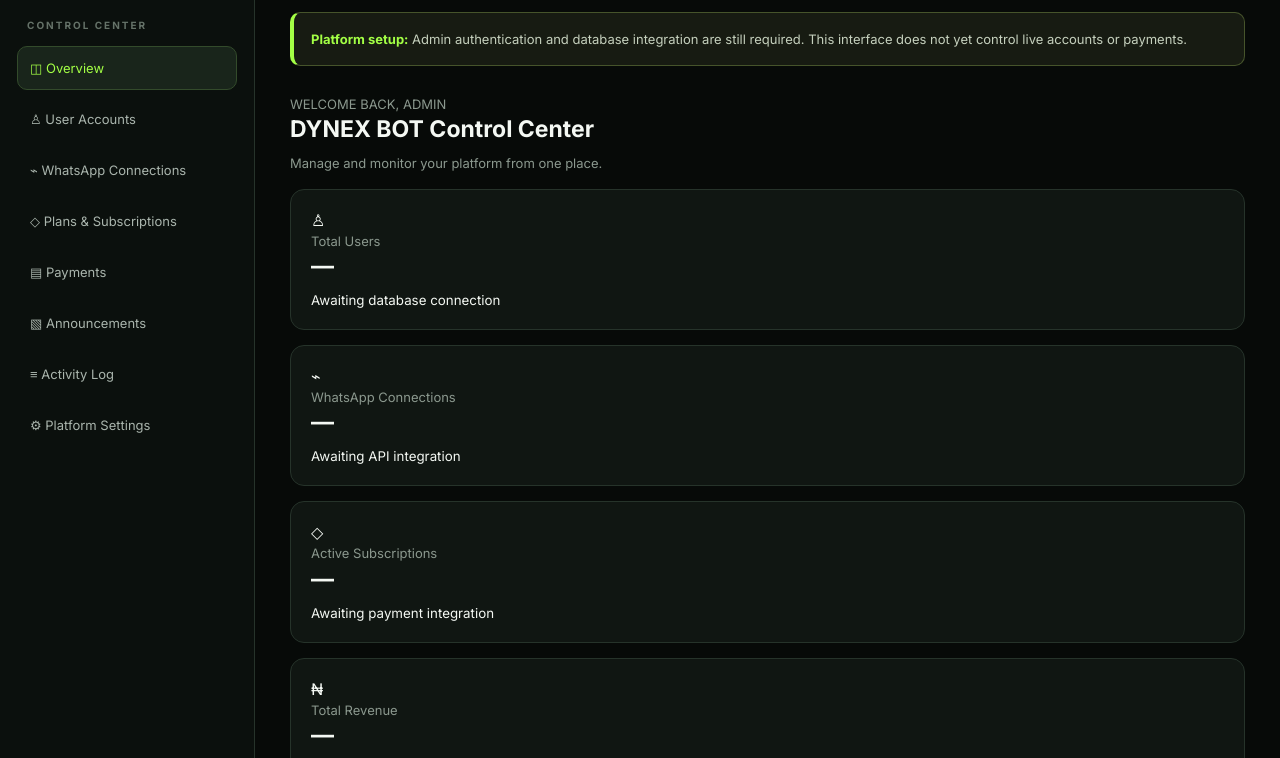
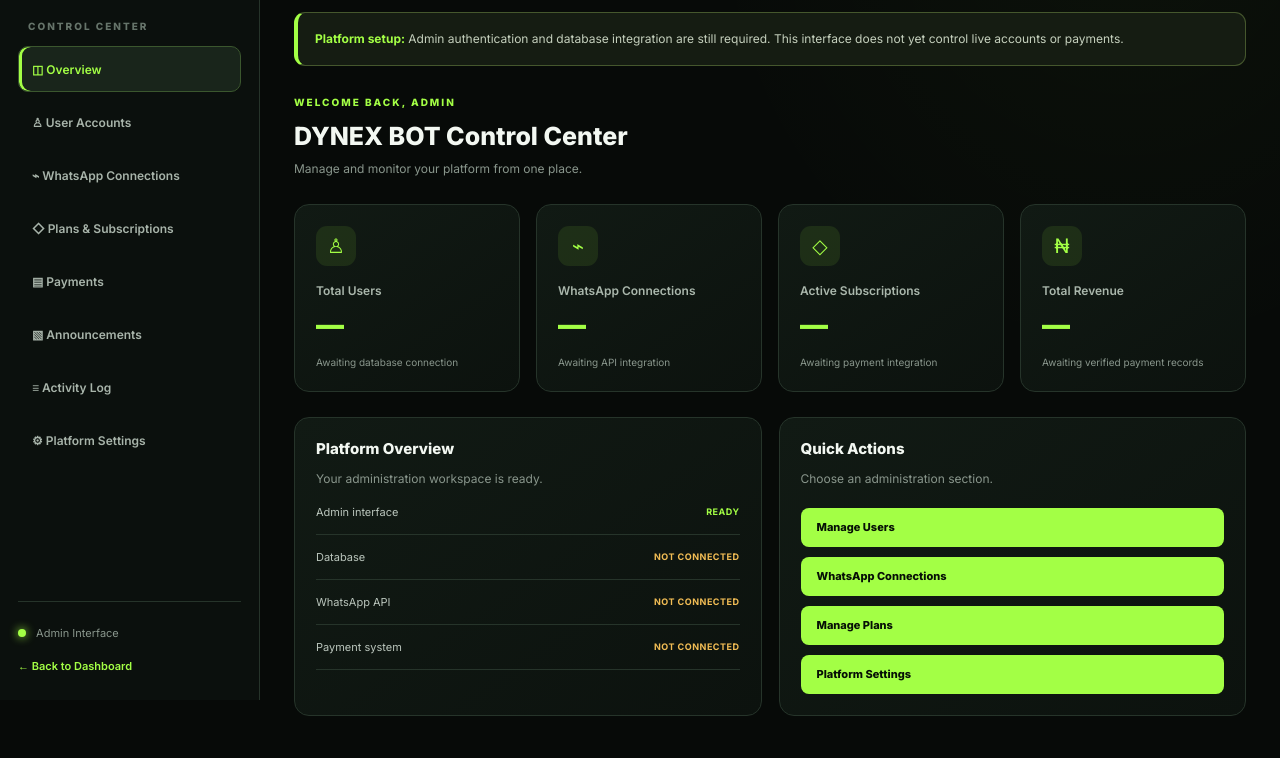
Before and after one commit to greatestpower540-rgb/-DYNEX-BOT, a plain HTML site: page admin.html in a window 1280 px wide. Shown: the part 100-858 px from the top of the page. Drawn offline with Linux system fonts and the light colour scheme.

Commit message:
Update admin.css

```diff
--- a/css/admin.css
+++ b/css/admin.css
@@ -1,32 +1,49 @@
 
-@import url('https://fonts.googleapis.com/css2?family=Inter:wght@400;500;600;700;800&display=swap');
+@import url('https://fonts.googleapis.com/css2?family=Inter:wght@400;500;600;700;800;900&display=swap');
 
 :root {
   --bg: #070a08;
-  --panel: #101612;
-  --panel2: #151e18;
+  --sidebar: #0b100d;
+  --panel: #101712;
+  --panel-light: #151f18;
   --green: #a3ff45;
-  --green-dark: #79d92b;
-  --text: #f4f8f3;
-  --muted: #8b988e;
-  --border: #26332a;
+  --green-dark: #78d52b;
+  --text: #f3f8f2;
+  --muted: #89968c;
+  --border: #26342a;
+  --danger: #ff5b66;
+  --warning: #f2bd55;
+  --radius: 15px;
 }
 
 * {
-  box-sizing: border-box;
   margin: 0;
   padding: 0;
+  box-sizing: border-box;
+}
+
+html {
+  scroll-behavior: smooth;
 }
 
 body {
-  font-family: 'Inter', sans-serif;
+  min-height: 100vh;
   background: var(--bg);
   color: var(--text);
-  min-height: 100vh;
+  font-family: 'Inter', sans-serif;
+  font-size: 14px;
+  overflow-x: hidden;
 }
 
-button, a {
+button,
+input,
+textarea,
+select {
   font: inherit;
+}
+
+button {
+  cursor: pointer;
 }
 
 a {
@@ -34,9 +51,7 @@ a {
   text-decoration: none;
 }
 
-button {
-  cursor: pointer;
-}
+/* MAIN LAYOUT */
 
 .admin-shell {
   display: flex;
@@ -46,13 +61,19 @@ button {
 /* SIDEBAR */
 
 .sidebar {
-  width: 255px;
-  min-width: 255px;
-  background: #0b100d;
+  width: 260px;
+  min-width: 260px;
+  min-height: 100vh;
+  position: sticky;
+  top: 0;
+  height: 100vh;
+  overflow-y: auto;
+  padding: 27px 18px;
+  background: var(--sidebar);
   border-right: 1px solid var(--border);
-  padding: 28px 17px;
   display: flex;
   flex-direction: column;
+  z-index: 50;
   transition: transform .3s ease;
 }
 
@@ -60,10 +81,10 @@ button {
   display: flex;
   align-items: center;
   gap: 12px;
+  margin-bottom: 48px;
   font-size: 19px;
-  font-weight: 800;
+  font-weight: 900;
   letter-spacing: 1px;
-  margin-bottom: 48px;
 }
 
 .brand b {
@@ -74,29 +95,30 @@ button {
   display: block;
   color: var(--muted);
   font-size: 9px;
+  font-weight: 600;
   letter-spacing: 2px;
   margin-top: 5px;
 }
 
 .brand-icon {
-  width: 43px;
-  height: 43px;
-  border-radius: 13px;
+  width: 45px;
+  height: 45px;
   display: grid;
   place-items: center;
+  border-radius: 13px;
   background: var(--green);
   color: #071006;
   font-size: 25px;
   font-weight: 900;
-  box-shadow: 0 0 20px #a3ff4530;
+  box-shadow: 0 0 24px #a3ff4530;
 }
 
 .side-label {
-  color: #657268;
+  margin: 0 0 14px 10px;
+  color: #66746a;
   font-size: 10px;
-  font-weight: 700;
+  font-weight: 800;
   letter-spacing: 2px;
-  margin: 0 0 15px 10px;
 }
 
 .admin-nav {
@@ -106,56 +128,72 @@ button {
 
 .admin-nav button {
   width: 100%;
+  min-height: 46px;
+  display: flex;
+  align-items: center;
   text-align: left;
-  padding: 13px 12px;
+  padding: 12px 13px;
   border: 1px solid transparent;
   border-radius: 10px;
   background: transparent;
-  color: #aab5ad;
-  font-size: 13px;
-  transition: .2s;
+  color: #a8b4aa;
+  font-size: 12px;
+  font-weight: 600;
+  transition: .2s ease;
 }
 
-.admin-nav button:hover,
+.admin-nav button:hover {
+  background: #17221a;
+  color: var(--green);
+}
+
 .admin-nav button.active {
   background: #19251b;
-  border-color: #334b2b;
+  border-color: #3b572e;
   color: var(--green);
+  box-shadow: inset 3px 0 0 var(--green);
 }
 
 .sidebar-bottom {
   margin-top: auto;
-  padding-top: 25px;
+  padding-top: 24px;
   border-top: 1px solid var(--border);
   color: var(--muted);
-  font-size: 12px;
+  font-size: 11px;
 }
 
 .status-dot {
   display: inline-block;
   width: 8px;
   height: 8px;
+  margin-right: 7px;
+  border-radius: 50%;
   background: var(--green);
-  border-radius: 50%;
-  margin-right: 7px;
   box-shadow: 0 0 10px var(--green);
 }
 
 .sidebar-bottom a {
   display: block;
-  margin-top: 18px;
+  margin-top: 19px;
   color: var(--green);
+  font-weight: 600;
 }
 
-/* MAIN AREA */
+/* MAIN CONTENT */
 
 .main-content {
   flex: 1;
   min-width: 0;
-  padding: 28px 35px;
+  padding: 29px 34px;
+  background:
+    radial-gradient(ellipse at 85% 0%, #a3ff4508, transparent 35%),
+    var(--bg);
 }
 
+/* TOPBAR */
+
 .topbar {
+  min-height: 55px;
   display: flex;
   align-items: center;
   justify-content: space-between;
@@ -172,21 +210,24 @@ button {
 .topbar small {
   color: var(--muted);
   font-size: 10px;
+  font-weight: 700;
   letter-spacing: 2px;
 }
 
 .topbar h1 {
+  margin-top: 6px;
   font-size: 25px;
-  margin-top: 6px;
+  font-weight: 800;
 }
 
 .menu-toggle {
   display: none;
-  background: var(--panel2);
+  width: 42px;
+  height: 42px;
   border: 1px solid var(--border);
+  border-radius: 10px;
+  background: var(--panel);
   color: var(--green);
-  border-radius: 9px;
-  padding: 9px 12px;
   font-size: 20px;
 }
 
@@ -196,176 +237,418 @@ button {
   gap: 12px;
   color: var(--green);
   font-size: 10px;
-  font-weight: 700;
+  font-weight: 800;
   letter-spacing: 1px;
 }
 
 .avatar {
-  width: 39px;
-  height: 39px;
-  border-radius: 50%;
+  width: 40px;
+  height: 40px;
   display: grid;
   place-items: center;
+  border-radius: 50%;
   background: var(--green);
   color: #071006;
-  font-weight: 800;
   font-size: 17px;
+  font-weight: 900;
 }
 
+/* SETUP NOTICE */
+
 .setup-notice {
-  background: #171b12;
-  border: 1px solid #46542b;
+  padding: 15px 17px;
+  margin-bottom: 28px;
+  border: 1px solid #45572d;
   border-left: 4px solid var(--green);
+  border-radius: 11px;
+  background: #151c12;
   color: #c5d0bd;
-  border-radius: 10px;
-  padding: 15px 17px;
-  margin-bottom: 27px;
-  font-size: 13px;
-  line-height: 1.7;
+  font-size: 12px;
+  line-height: 1.8;
 }
 
 .setup-notice strong {
   color: var(--green);
 }
 
-/* CONTENT */
+/* WELCOME SECTION */
 
-#adminContent {
-  min-height: 400px;
+.welcome-section {
+  margin-bottom: 25px;
 }
 
-#adminContent h2 {
-  font-size: 23px;
-  margin-bottom: 9px;
+.welcome-section > p:first-child {
+  margin-bottom: 10px;
+  color: var(--green);
+  font-size: 10px;
+  font-weight: 800;
+  letter-spacing: 2px;
 }
 
-#adminContent h3 {
-  font-size: 15px;
-  margin-bottom: 12px;
+.welcome-section h2 {
+  margin-bottom: 8px;
+  font-size: 25px;
+  font-weight: 800;
 }
 
-#adminContent p {
+.welcome-section p {
   color: var(--muted);
-  font-size: 13px;
+  font-size: 12px;
   line-height: 1.7;
 }
 
-#adminContent section,
-#adminContent .panel,
-#adminContent .admin-card {
-  background: var(--panel);
-  border: 1px solid var(--border);
-  border-radius: 14px;
-  padding: 20px;
-  margin: 15px 0;
+/* DASHBOARD STAT CARDS */
+
+.stats-grid {
+  display: grid;
+  grid-template-columns: repeat(4, minmax(0, 1fr));
+  gap: 16px;
+  margin: 25px 0;
 }
 
-#adminContent button {
+.stats-grid .admin-card {
+  min-width: 0;
+  margin: 0;
+  padding: 20px;
+  border: 1px solid var(--border);
+  border-radius: var(--radius);
+  background: linear-gradient(145deg, #17231a, #0d130f);
+  transition: transform .2s ease, border-color .2s ease;
+}
+
+.stats-grid .admin-card:hover {
+  transform: translateY(-4px);
+  border-color: #6a963f;
+}
+
+.stat-icon {
+  width: 40px;
+  height: 40px;
+  display: grid;
+  place-items: center;
+  margin-bottom: 17px;
+  border-radius: 11px;
+  background: #a3ff4518;
+  color: var(--green);
+  font-size: 20px;
+}
+
+.stats-grid .admin-card p {
+  color: #aab7ac;
+  font-size: 12px;
+  font-weight: 600;
+}
+
+.stats-grid .admin-card h2 {
+  margin: 10px 0;
+  color: var(--green);
+  font-size: 28px;
+  font-weight: 900;
+}
+
+.stats-grid .admin-card small {
+  color: var(--muted);
+  font-size: 10px;
+  line-height: 1.6;
+}
+
+/* DASHBOARD PANELS */
+
+.dashboard-grid {
+  display: grid;
+  grid-template-columns: repeat(2, minmax(0, 1fr));
+  gap: 17px;
+}
+
+.panel,
+#adminContent section,
+#adminContent .admin-card {
+  padding: 21px;
+  border: 1px solid var(--border);
+  border-radius: var(--radius);
+  background: linear-gradient(145deg, #111a14, #0c120e);
+}
+
+#adminContent .panel {
+  margin: 0;
+}
+
+.panel h3,
+#adminContent h3 {
+  margin-bottom: 10px;
+  font-size: 15px;
+  font-weight: 800;
+}
+
+.panel > p,
+#adminContent > p {
+  color: var(--muted);
+  font-size: 12px;
+  line-height: 1.8;
+}
+
+.overview-line {
+  display: flex;
+  align-items: center;
+  justify-content: space-between;
+  gap: 12px;
+  padding: 15px 0;
+  border-bottom: 1px solid var(--border);
+  color: #bac5bc;
+  font-size: 11px;
+}
+
+.overview-line strong {
+  color: var(--warning);
+  font-size: 9px;
+  letter-spacing: .5px;
+}
+
+.overview-line .green-text {
+  color: var(--green);
+}
+
+/* QUICK ACTIONS */
+
+.quick-actions {
+  display: grid;
+  gap: 10px;
+  margin-top: 18px;
+}
+
+.quick-actions button {
+  width: 100%;
+  min-height: 42px;
+  padding: 12px;
+  border: 1px solid #344a30;
+  border-radius: 9px;
+  background: #19251b;
+  color: var(--green);
+  text-align: left;
+  font-size: 11px;
+  font-weight: 700;
+  transition: .2s;
+}
+
+.quick-actions button:hover {
   background: var(--green);
   color: #071006;
-  border: 0;
-  padding: 11px 16px;
-  border-radius: 8px;
-  font-weight: 700;
-  font-size: 12px;
 }
 
-#adminContent button:disabled {
-  opacity: .45;
-  cursor: not-allowed;
+/* EMPTY STATES */
+
+.empty-state {
+  padding: 45px 15px;
+  text-align: center;
+}
+
+.empty-state > span {
+  display: block;
+  margin-bottom: 15px;
+  color: var(--green);
+  font-size: 36px;
+}
+
+.empty-state h3 {
+  margin-bottom: 8px;
+  color: var(--text);
+}
+
+.empty-state p {
+  max-width: 400px;
+  margin: auto;
+  color: var(--muted);
+  font-size: 12px;
+  line-height: 1.8;
+}
+
+/* FORMS */
+
+#adminContent label {
+  display: block;
+  margin: 15px 0 7px;
+  color: #bac6bc;
+  font-size: 11px;
+  font-weight: 700;
 }
 
 #adminContent input,
 #adminContent select,
 #adminContent textarea {
   width: 100%;
-  background: #090e0b;
+  min-height: 43px;
+  padding: 12px 13px;
   border: 1px solid var(--border);
-  color: white;
-  padding: 12px;
-  border-radius: 8px;
-  margin: 7px 0 14px;
+  border-radius: 9px;
   outline: none;
+  background: #080e0a;
+  color: var(--text);
+  font-size: 12px;
+  transition: border-color .2s;
+}
+
+#adminContent textarea {
+  min-height: 110px;
+  resize: vertical;
 }
 
 #adminContent input:focus,
 #adminContent select:focus,
 #adminContent textarea:focus {
   border-color: var(--green);
+  box-shadow: 0 0 0 3px #a3ff4510;
 }
+
+#adminContent input::placeholder,
+#adminContent textarea::placeholder {
+  color: #69766c;
+}
+
+/* BUTTONS */
+
+#adminContent button {
+  min-height: 39px;
+  padding: 10px 16px;
+  border: none;
+  border-radius: 8px;
+  background: var(--green);
+  color: #071006;
+  font-size: 11px;
+  font-weight: 800;
+  transition: .2s;
+}
+
+#adminContent button:hover:not(:disabled) {
+  background: var(--green-dark);
+  transform: translateY(-1px);
+}
+
+#adminContent button:disabled {
+  opacity: .4;
+  cursor: not-allowed;
+}
+
+/* TABLES */
 
 #adminContent table {
   width: 100%;
   border-collapse: collapse;
-  font-size: 12px;
+  font-size: 11px;
 }
 
 #adminContent th,
 #adminContent td {
-  padding: 13px 10px;
+  padding: 14px 12px;
   border-bottom: 1px solid var(--border);
   text-align: left;
 }
 
 #adminContent th {
+  background: #151e18;
   color: var(--green);
-  font-weight: 700;
+  font-weight: 800;
 }
 
 #adminContent td {
-  color: #c4cec6;
+  color: #c2cdc4;
+}
+
+#adminContent tr:hover td {
+  background: #a3ff4508;
 }
 
 /* FOOTER */
 
 footer {
-  border-top: 1px solid var(--border);
   margin-top: 50px;
   padding: 20px 0;
-  color: #738078;
-  font-size: 10px;
-  letter-spacing: 1px;
+  border-top: 1px solid var(--border);
+  color: #748077;
+  font-size: 9px;
+  font-weight: 700;
+  letter-spacing: 1.5px;
 }
 
 footer span {
   color: var(--green);
 }
 
-/* MOBILE */
+/* MOBILE OVERLAY AND SIDEBAR */
 
-@media (max-width: 800px) {
+@media (max-width: 900px) {
   .sidebar {
     position: fixed;
-    z-index: 20;
     top: 0;
+    left: 0;
     bottom: 0;
-    left: 0;
-    transform: translateX(-100%);
-    box-shadow: 15px 0 40px #0008;
+    height: 100dvh;
+    transform: translateX(-105%);
+    box-shadow: 15px 0 45px #0009;
   }
 
   .sidebar.open {
     transform: translateX(0);
   }
 
-  .main-content {
-    padding: 20px 16px;
+  .menu-toggle {
+    display: grid;
+    place-items: center;
   }
 
-  .menu-toggle {
-    display: block;
+  .main-content {
+    width: 100%;
+    padding: 22px 18px;
+  }
+
+  .stats-grid {
+    grid-template-columns: repeat(2, minmax(0, 1fr));
+  }
+}
+
+@media (max-width: 650px) {
+  .main-content {
+    padding: 18px 13px;
+  }
+
+  .topbar {
+    margin-bottom: 22px;
   }
 
   .topbar h1 {
-    font-size: 21px;
+    font-size: 20px;
+  }
+
+  .topbar small {
+    font-size: 8px;
   }
 
   .admin-profile span {
     display: none;
   }
 
+  .dashboard-grid {
+    grid-template-columns: 1fr;
+  }
+
+  .welcome-section h2 {
+    font-size: 21px;
+  }
+
+  .stats-grid {
+    gap: 10px;
+  }
+
+  .stats-grid .admin-card {
+    padding: 15px;
+  }
+
+  .stats-grid .admin-card h2 {
+    font-size: 23px;
+  }
+
   .setup-notice {
-    font-size: 12px;
+    padding: 13px;
+    font-size: 11px;
   }
 
   #adminContent table {
@@ -373,22 +656,23 @@ footer span {
     overflow-x: auto;
     white-space: nowrap;
   }
+
+  footer {
+    margin-top: 30px;
+  }
 }
 
-@media (max-width: 420px) {
-  .main-content {
-    padding: 16px 12px;
-  }
-
-  .topbar {
-    gap: 8px;
+@media (max-width: 360px) {
+  .stats-grid {
+    grid-template-columns: 1fr;
   }
 
   .topbar h1 {
-    font-size: 18px;
+    font-size: 17px;
   }
 
-  .brand {
-    margin-bottom: 35px;
+  .avatar {
+    width: 34px;
+    height: 34px;
   }
-    }
+  }
```
